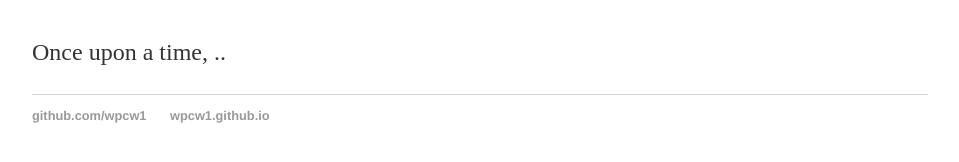
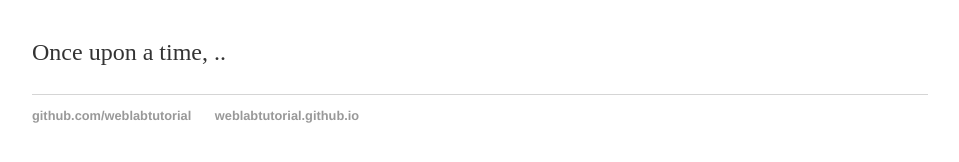
Before and after one commit to aryB003/aryB003.github.io, a Jekyll site: the page built from index.html, in a window 1280 px wide. Shown: the part 161-323 px from the top of the page, without its empty margins (160-1119 px from the left). Built offline with Jekyll 4.4.1, drawn with Linux system fonts in a browser that asks for light colours.

Commit message:
Update default.html

```diff
--- a/_layouts/default.html
+++ b/_layouts/default.html
@@ -15,17 +15,13 @@
                          <li><a href="/blog">Blog</a></li>
                 </ul>
         </nav>
-
         <div class="container">
-
              {{ content }}
-
         </div>
-
         <footer>
           <ul>
-                <li><a href="https://github.com/wpcw1">github.com/wpcw1</a></li>
-                <li><a href="https://wpcw1.github.io"> wpcw1.github.io </a></li>
+                <li><a href="https://github.com/weblabtutorial">github.com/weblabtutorial</a></li>
+                <li><a href="https://weblabtutorial.github.io"> weblabtutorial.github.io </a></li>
           </ul>
         </footer>
 
```
Lines whose indentation alone changed are shown as unchanged.
